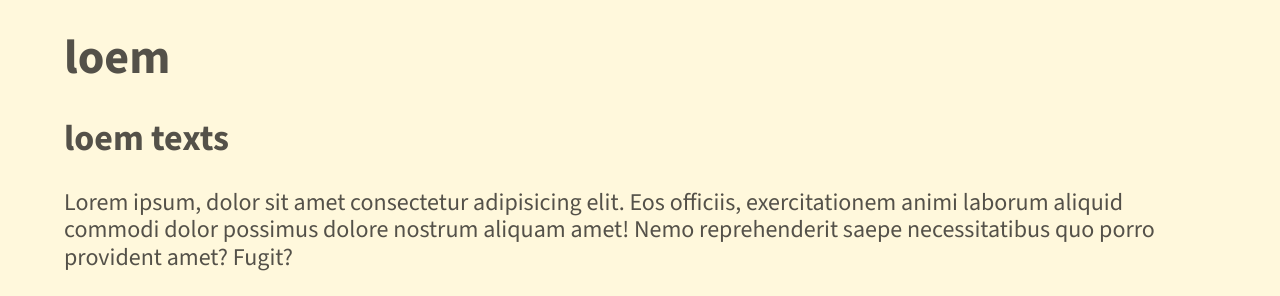
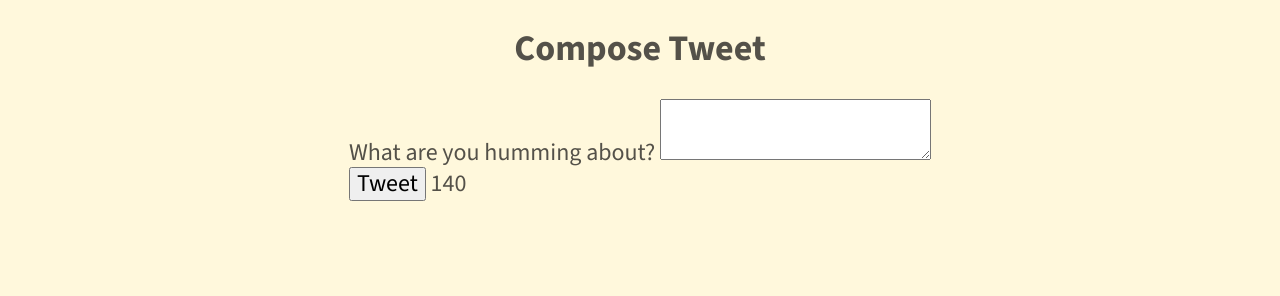
Before and after one commit to J-0-d-a-1/tweeter, a plain HTML site: page public/index.html in a window 1280 px wide. Shown: the part 522-818 px from the top of the page. Drawn offline with nearby package versions, Linux system fonts and the light colour scheme.

Commit message:
Change: form created in index.html

```diff
--- a/public/index.html
+++ b/public/index.html
@@ -61,14 +61,17 @@
 
     <!-- Page-specific (main) content here -->
     <main class="container">
-      <h1>loem</h1>
-      <h2>loem texts</h2>
-      <p>
-        Lorem ipsum, dolor sit amet consectetur adipisicing elit. Eos officiis,
-        exercitationem animi laborum aliquid commodi dolor possimus dolore
-        nostrum aliquam amet! Nemo reprehenderit saepe necessitatibus quo porro
-        provident amet? Fugit?
-      </p>
+      <section class="new-tweet">
+        <h2>Compose Tweet</h2>
+        <form>
+          <label for="tweet-text">What are you humming about?</label>
+          <textarea name="text" id="tweet-text"></textarea>
+          <div>
+            <button type="submit">Tweet</button>
+            <output name="counter" class="counter" for="tweet-text">140</output>
+          </div>
+        </form>
+      </section>
     </main>
   </body>
 </html>
```
